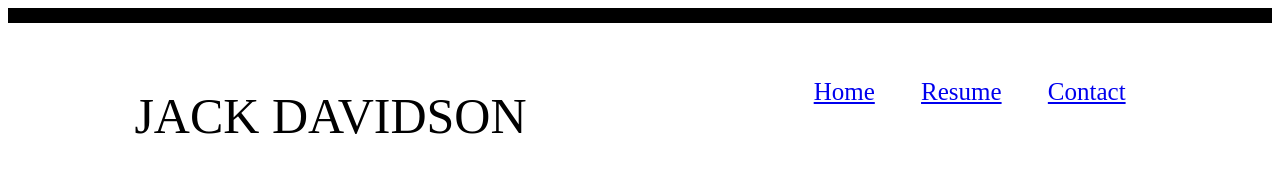
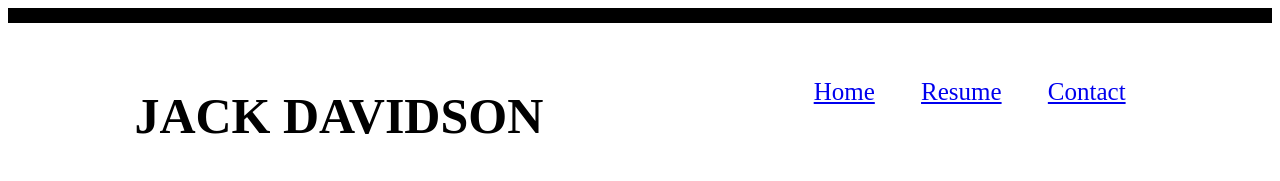
Before and after one commit to jdavid287/final_project, a plain HTML site: page index.html in a window 1280 px wide. Drawn offline with Linux system fonts and the light colour scheme.

Commit message:
deleted h1 h2

```diff
--- a/style.css
+++ b/style.css
@@ -76,10 +76,7 @@ color: #0729c1;
         height: 1px;
     }
 
-    h1, h2 {
-        font-weight: 100;
-        margin-bottom: 0;
-    }
+
     #mainLeft {
         border-right: 1px solid lightgray;
     }
```
